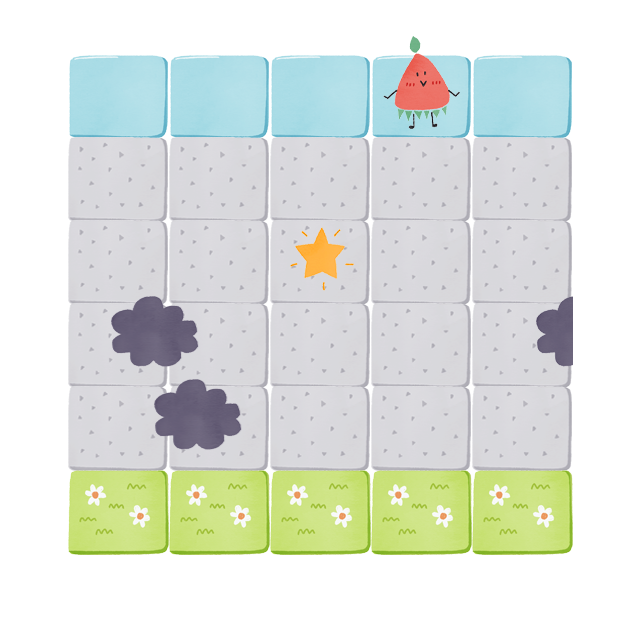
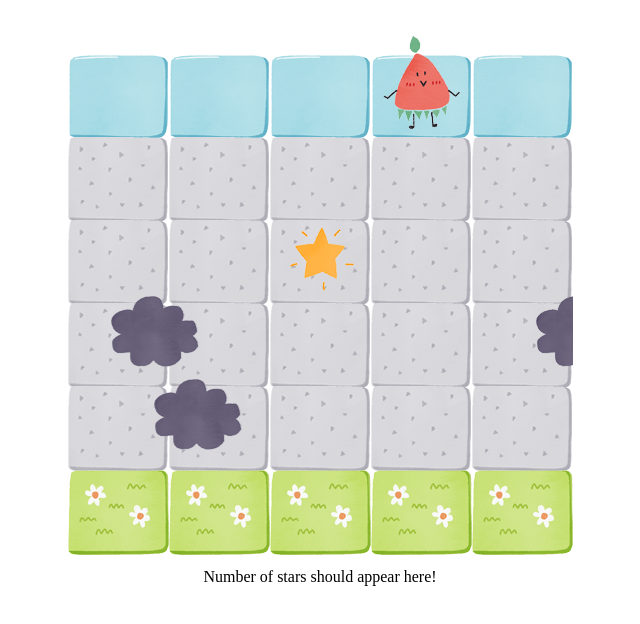
Before and after one commit to TinyLittleMaggie/The-Frogger-Game, a plain HTML site: page index.html in a window 1280 px wide. Shown: the whole page, without its empty margins (320-960 px from the left). Drawn offline with Linux system fonts and the light colour scheme.

Commit message:
Added space to display stars

```diff
--- a/index.html
+++ b/index.html
@@ -1,13 +1,19 @@
 <!DOCTYPE html>
 <html>
+
 <head>
   <meta charset="UTF-8">
   <title>The Frogger Game</title>
   <link rel="stylesheet" href="css/style.css">
 </head>
+
 <body>
   <script src="js/resources.js"></script>
   <script src="js/app.js"></script>
   <script src="js/engine.js"></script>
+  <div class="starboard">
+    Number of stars should appear here!
+  </div>
 </body>
+
 </html>
--- a/js/engine.js
+++ b/js/engine.js
@@ -25,7 +25,7 @@ var Engine = (function(global) {
     lastTime;
 
   canvas.width = 505;
-  canvas.height = 606;
+  canvas.height = 556;
   doc.body.appendChild(canvas);
 
   /* This function serves as the kickoff point for the game loop itself
```
Lines whose indentation alone changed are shown as unchanged.
